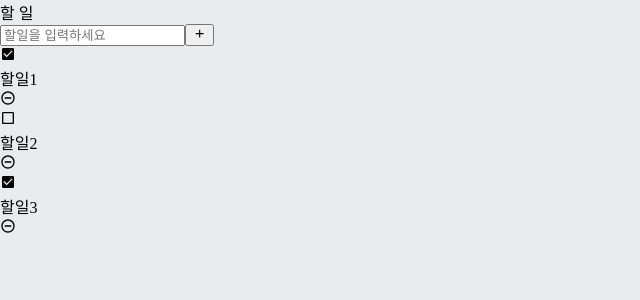
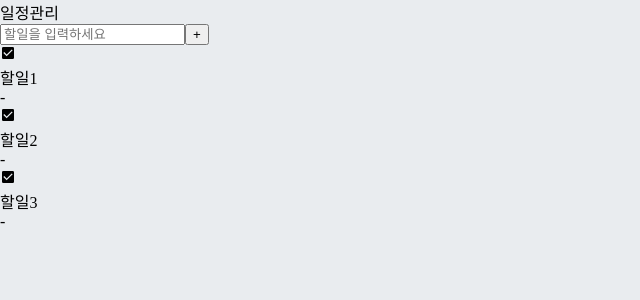
Before and after one commit to eunjeong09/book-todo-app, a React (Create React App) app in the folder todo-app/: page / in a window 1280 px wide. Shown: the top 300 px of the page, without its empty margins (0-640 px from the left). Built offline with nearby package versions, Linux system fonts and the light colour scheme.

Commit message:
Add realTest
realTest로 재구현

```diff
--- a/todo-app/src/index.js
+++ b/todo-app/src/index.js
@@ -4,7 +4,8 @@ import './index.css';
 // import App from './App';
 // import App from './newApp';
 // import App from './testApp';
-import App from './testApp2';
+// import App from './testApp2';
+import App from './realTestApp';
 import reportWebVitals from './reportWebVitals';
 
 ReactDOM.render(
--- /dev/null
+++ b/todo-app/src/realTestApp.js
@@ -0,0 +1,66 @@
+import React, { useCallback, useRef, useState } from 'react';
+import TodoTemplate from './realTestComponents/TodoTemplate';
+import TodoInsert from './realTestComponents/TodoInsert';
+import TodoList from './realTestComponents/TodoList';
+
+const App = () => {
+    const [todos, setTodos] = useState([
+        {
+            id: 1,
+            text: '할일1',
+            checked: true
+        },
+        {
+            id: 2,
+            text: '할일2',
+            checked: true
+        },
+        {
+            id: 3,
+            text: '할일3',
+            checked: true
+        }
+    ]);
+
+    const nextId = useRef(4);
+
+    //onInsert
+    const onInsert = useCallback(text => {
+        const todo = {
+            id: nextId.current,
+            text,
+            checked: false
+        }
+        setTodos(todos.concat(todo));
+        nextId.current += 1;
+    }, [todos]
+
+    );
+
+    //onRemove
+    const onRemove = useCallback(id => {
+        setTodos(todos.filter(todo => todo.id !== id));
+    }, [todos]
+
+    )
+
+    //onToggle
+    const onToggle = useCallback(id => {
+        setTodos(
+            todos.map(todo =>
+                todo.id === id ? { ...todo, checked: !todo.checked } : todo
+            )
+        )
+        console.log(id);
+    }
+
+    )
+
+    return (
+        <TodoTemplate>
+            <TodoInsert onInsert={onInsert} />
+            <TodoList todos={todos} onRemove={onRemove} onToggle={onToggle} />
+        </TodoTemplate>
+    )
+}
+export default App;
--- /dev/null
+++ b/todo-app/src/realTestComponents/TodoInsert.js
@@ -0,0 +1,34 @@
+import React, { useCallback, useState } from 'react';
+
+
+const TodoInsert = ({ onInsert }) => {
+    const [value, setValue] = useState('');
+
+
+    //onChange
+    const onChange = useCallback(
+        e => {
+            setValue(e.target.value);
+        }, []
+
+    )
+
+    //onSubmit
+    const onSubmit = useCallback(
+        e => {
+            onInsert(value);
+            setValue('');
+            e.preventDefault();
+        },
+        [onInsert, value]
+    )
+
+
+    return (
+        <form className="TodoInsert" onSubmit={onSubmit}>
+            <input placeholder="할일을 입력하세요" onChange={onChange} value={value} />
+            <button type='submit'>+</button>
+        </form>
+    )
+}
+export default TodoInsert;
--- /dev/null
+++ b/todo-app/src/realTestComponents/TodoItem.js
@@ -0,0 +1,17 @@
+import React from 'react';
+import { MdCheckBoxOutlineBlank, MdCheckBox } from 'react-icons/md'
+import cn from 'classnames';
+
+const TodoItem = ({ todo, onRemove, onToggle }) => {
+    const { id, text, checked } = todo;
+    return (
+        <div className="TodoItem">
+            <div className={cn('checkbox', { checked })} onClick={() => onToggle(id)}>
+                {checked ? <MdCheckBox /> : <MdCheckBoxOutlineBlank />}
+                <div>{text}</div>
+            </div>
+            <div onClick={() => onRemove(id)}>-</div>
+        </div>
+    )
+}
+export default TodoItem;
--- /dev/null
+++ b/todo-app/src/realTestComponents/TodoList.js
@@ -0,0 +1,11 @@
+import React from 'react';
+import TodoItem from './TodoItem';
+
+const TodoList = ({ todos, onRemove, onToggle }) => {
+    return (
+        <div className="TodoList">
+            {todos.map(todo => <TodoItem todo={todo} key={todo.id} onRemove={onRemove} onToggle={onToggle} />)}
+        </div>
+    )
+}
+export default TodoList;
--- /dev/null
+++ b/todo-app/src/realTestComponents/TodoTemplate.js
@@ -0,0 +1,12 @@
+import React from 'react';
+
+
+const TodoTemplate = ({ children }) => {
+    return (
+        <div className="TodoTemplate">
+            <div>일정관리</div>
+            <div>{children}</div>
+        </div>
+    )
+}
+export default TodoTemplate;
```
